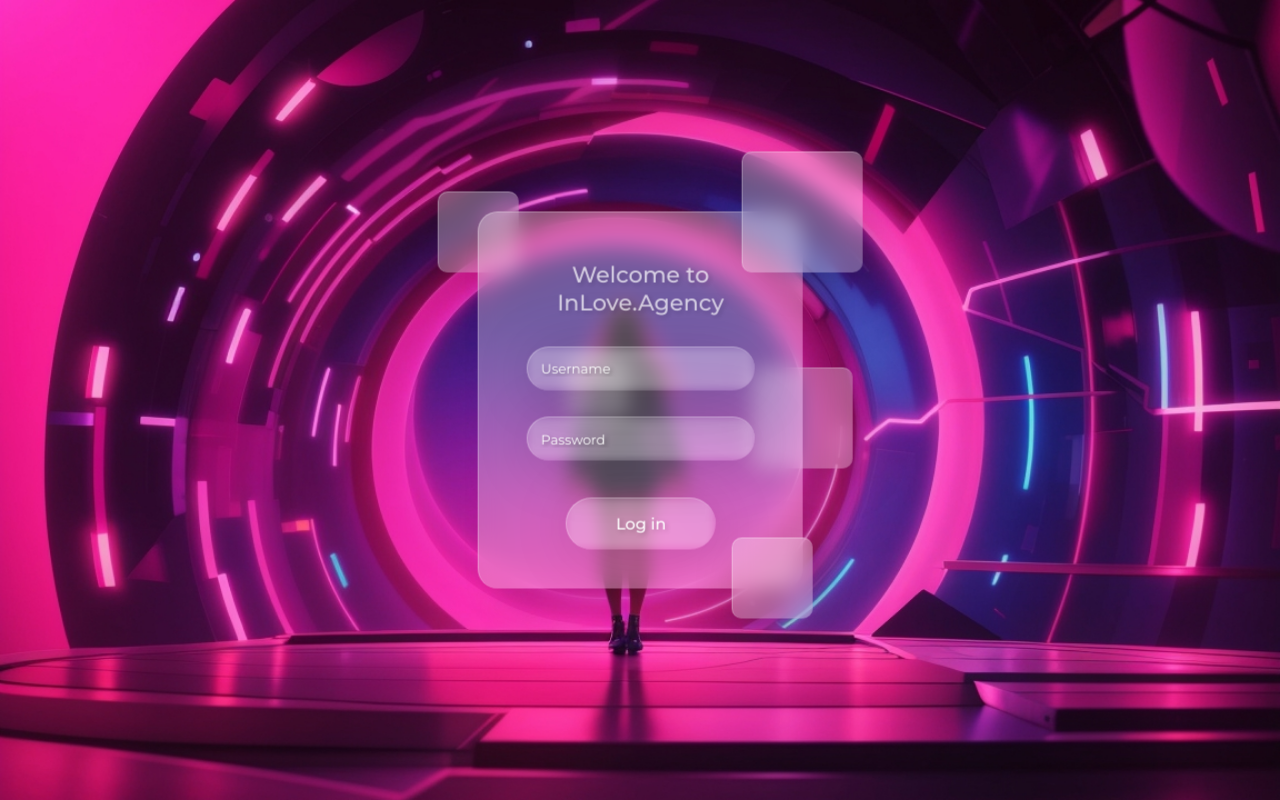
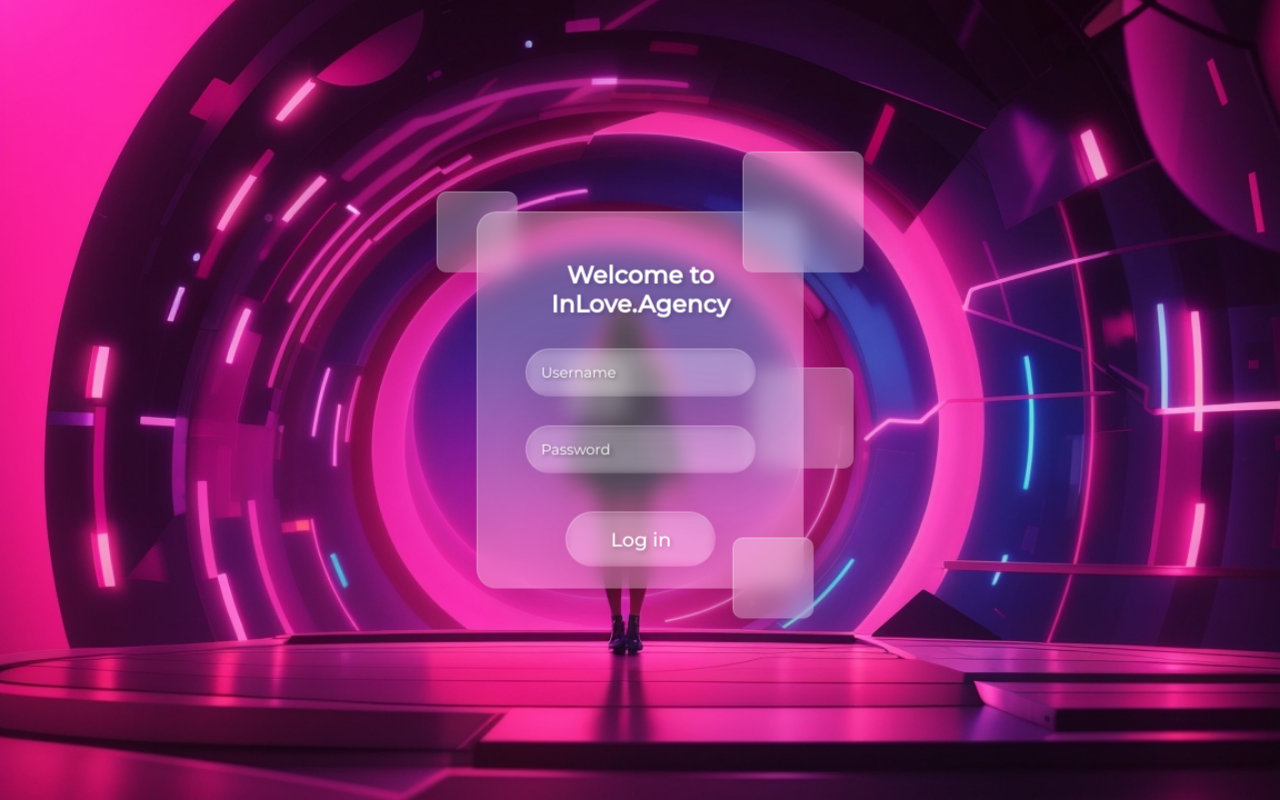
Before and after one commit to MoHTuK/agencystatistic, a Django app: page /login in a window 1280 px wide. Run offline with Django 4.2, Linux system fonts and the light colour scheme.

Commit message:
v0.9 rework html and css

```diff
--- a/MirageAgency/Statistics/static/statistics/css/login.css
+++ b/MirageAgency/Statistics/static/statistics/css/login.css
@@ -16,7 +16,14 @@ body {
     top: 50%;
     left: 50%;
 }
+.container p{
+    font-weight: 600;
+    color: #fff;
+    opacity: 1;
+    font-size: 1.5rem;
 
+
+}
 form {
     background: rgba(255, 255, 255, 0.3);
     padding: 3em;
@@ -29,6 +36,7 @@ form {
     text-align: center;
     position: relative;
     transition: all 0.2s ease-in-out;
+
 }
 form p {
     font-weight: 500;
@@ -52,9 +60,10 @@ form p {
     box-shadow: 4px 4px 60px rgba(0, 0, 0, 0.2);
     color: #fff;
     font-family: Montserrat, sans-serif;
-    font-weight: 500;
+    font-weight: 2200;
     transition: all 0.2s ease-in-out;
     text-shadow: 2px 2px 4px rgba(0, 0, 0, 0.2);
+    font-size: 0.9rem;
 }
 form input:hover {
     background: rgba(255, 255, 255, 0.1);
@@ -70,8 +79,7 @@ form:hover {
 button {
     background: transparent;
     width: 200px;
-    padding: 1em;
-    margin-bottom: 4em;
+    padding: 15px 35px;
     border: none;
     border-left: 1px solid rgba(255, 255, 255, 0.3);
     border-top: 1px solid rgba(255, 255, 255, 0.3);
@@ -85,7 +93,7 @@ button {
     text-shadow: 2px 2px 4px rgba(0, 0, 0, 0.2);
     margin-top: 10px;
     width: 150px;
-    font-size: 1rem;
+    font-size: 1.2rem;
 }
 
 button:hover {
```
